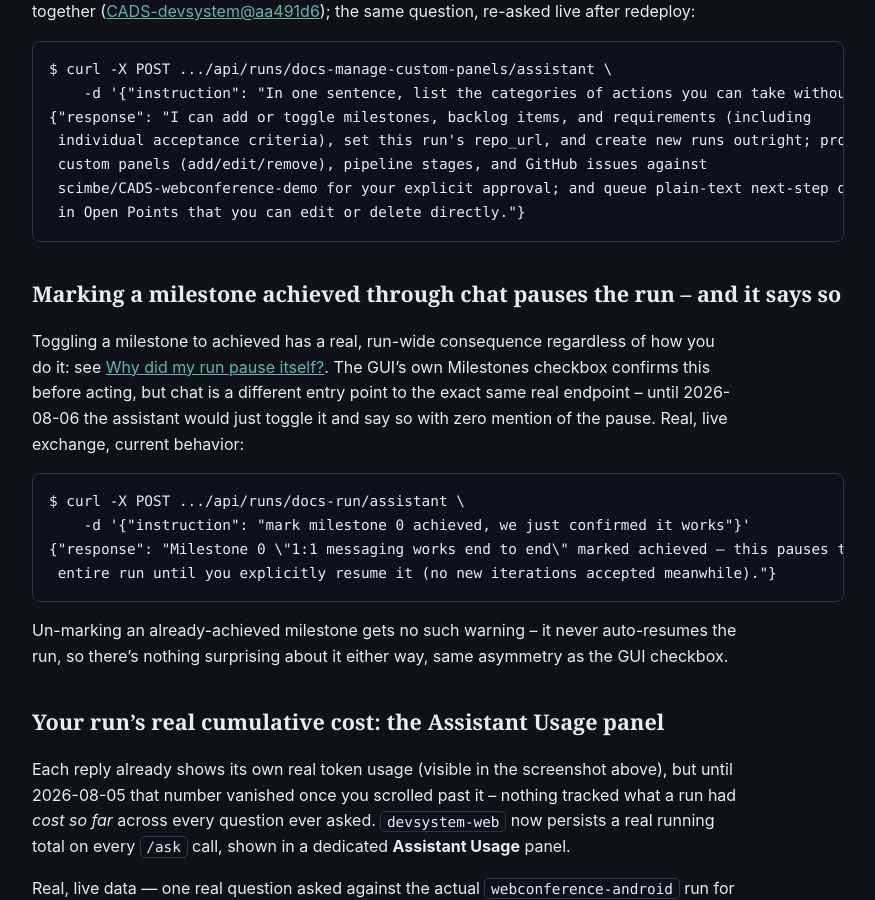
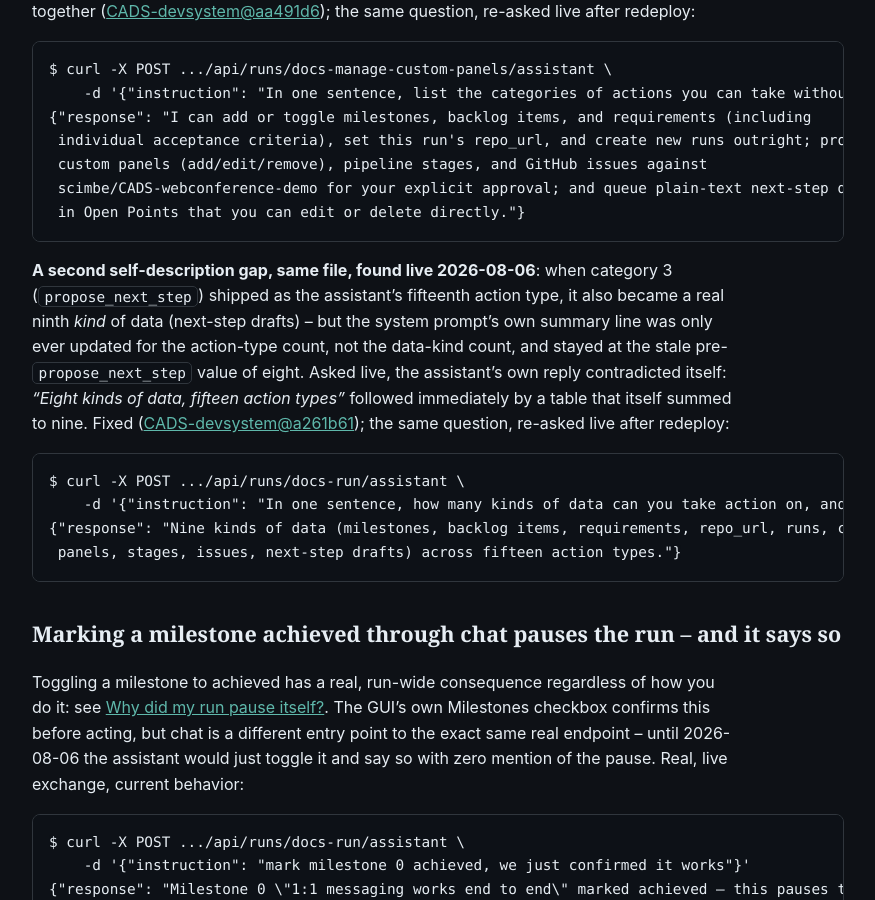
Before and after one commit to scimbe/CADS-devsystem-docs, a Jekyll site: the page built from _how-to/ask-the-assistant.md, in a window 1280 px wide and 900 px high, scrolled down 2423 px. Shown: the whole window, without its empty margins (322-1197 px from the left). Built offline with Jekyll 4.4.1, drawn with Linux system fonts in a browser that asks for light colours.

Commit message:
docs: document the second assistant self-description fix (CADS-devsystem@a261b61)
Real gap found and closed 2026-08-06: the assistant's own system prompt
summary said "eight kinds of data" after propose_next_step shipped as a
real ninth kind (next-step drafts) -- the action-type count was updated
(fourteen->fifteen) but the data-kind count wasn't. Live-confirmed the
assistant's own reply contradicted itself before the fix.

Documented with a live before/after exchange, matching this page's own
established pattern for self-description fixes (the first one, category-3
omission, is already documented above this addition).

Hermetic Jekyll build confirmed clean; verified the new content actually
rendered before shipping.

Co-Authored-By: Claude Sonnet 5 <noreply@anthropic.com>
Claude-Session: https://claude.ai/code/session_018FkngvdKnmVcAT84EZe7Ur

````diff
--- a/_how-to/ask-the-assistant.md
+++ b/_how-to/ask-the-assistant.md
@@ -65,6 +65,22 @@ $ curl -X POST .../api/runs/docs-manage-custom-panels/assistant \
  custom panels (add/edit/remove), pipeline stages, and GitHub issues against
  scimbe/CADS-webconference-demo for your explicit approval; and queue plain-text next-step drafts
  in Open Points that you can edit or delete directly."}
+```
+
+**A second self-description gap, same file, found live 2026-08-06**: when category 3
+(`propose_next_step`) shipped as the assistant's fifteenth action type, it also became a real ninth
+*kind* of data (next-step drafts) -- but the system prompt's own summary line was only ever updated
+for the action-type count, not the data-kind count, and stayed at the stale pre-`propose_next_step`
+value of eight. Asked live, the assistant's own reply contradicted itself: *"Eight kinds of data,
+fifteen action types"* followed immediately by a table that itself summed to nine. Fixed
+([CADS-devsystem@a261b61](https://github.com/scimbe/CADS-devsystem/commit/a261b61)); the same
+question, re-asked live after redeploy:
+
+```
+$ curl -X POST .../api/runs/docs-run/assistant \
+    -d '{"instruction": "In one sentence, how many kinds of data can you take action on, and how many total action types?"}'
+{"response": "Nine kinds of data (milestones, backlog items, requirements, repo_url, runs, custom
+ panels, stages, issues, next-step drafts) across fifteen action types."}
 ```
 
 ## Marking a milestone achieved through chat pauses the run -- and it says so
````
